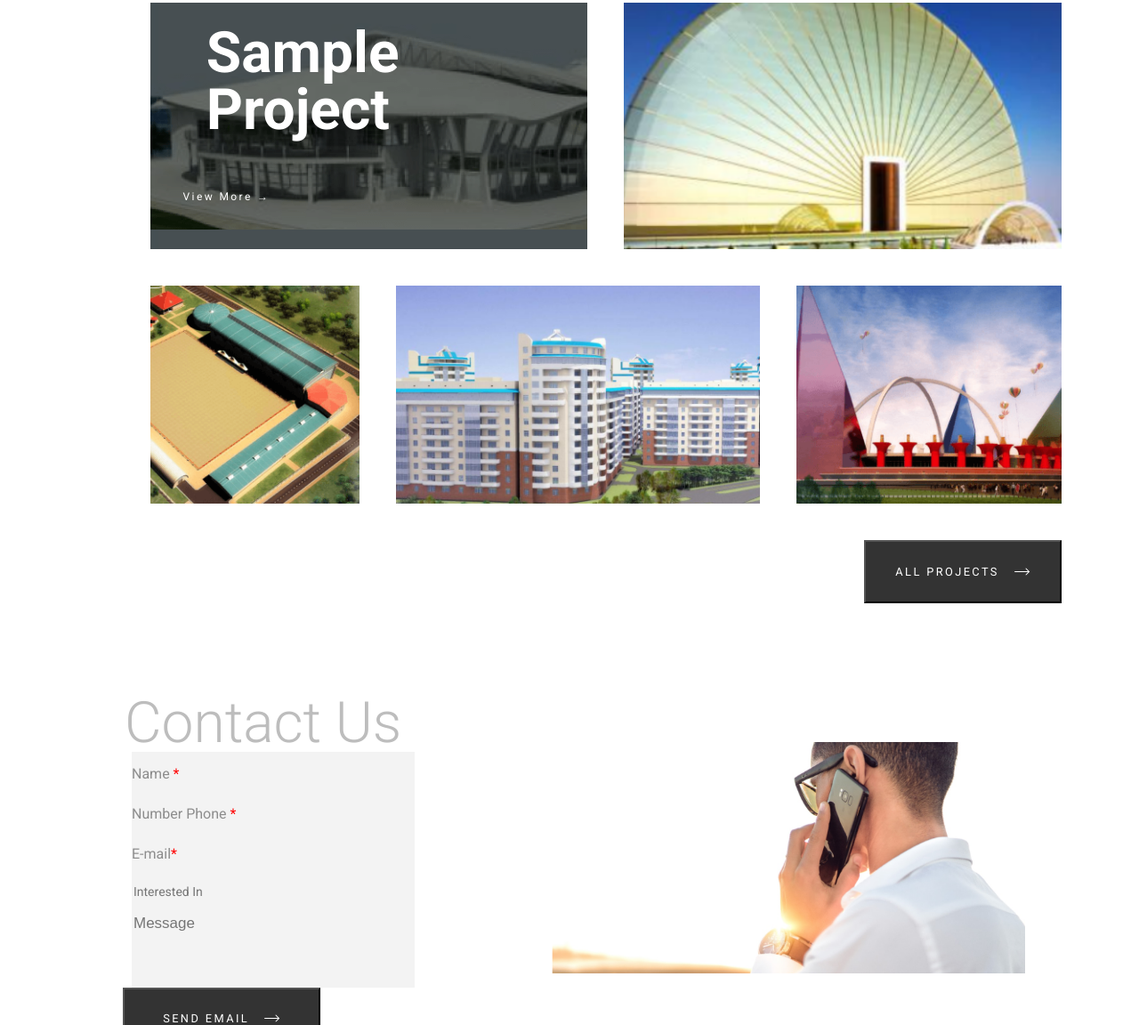
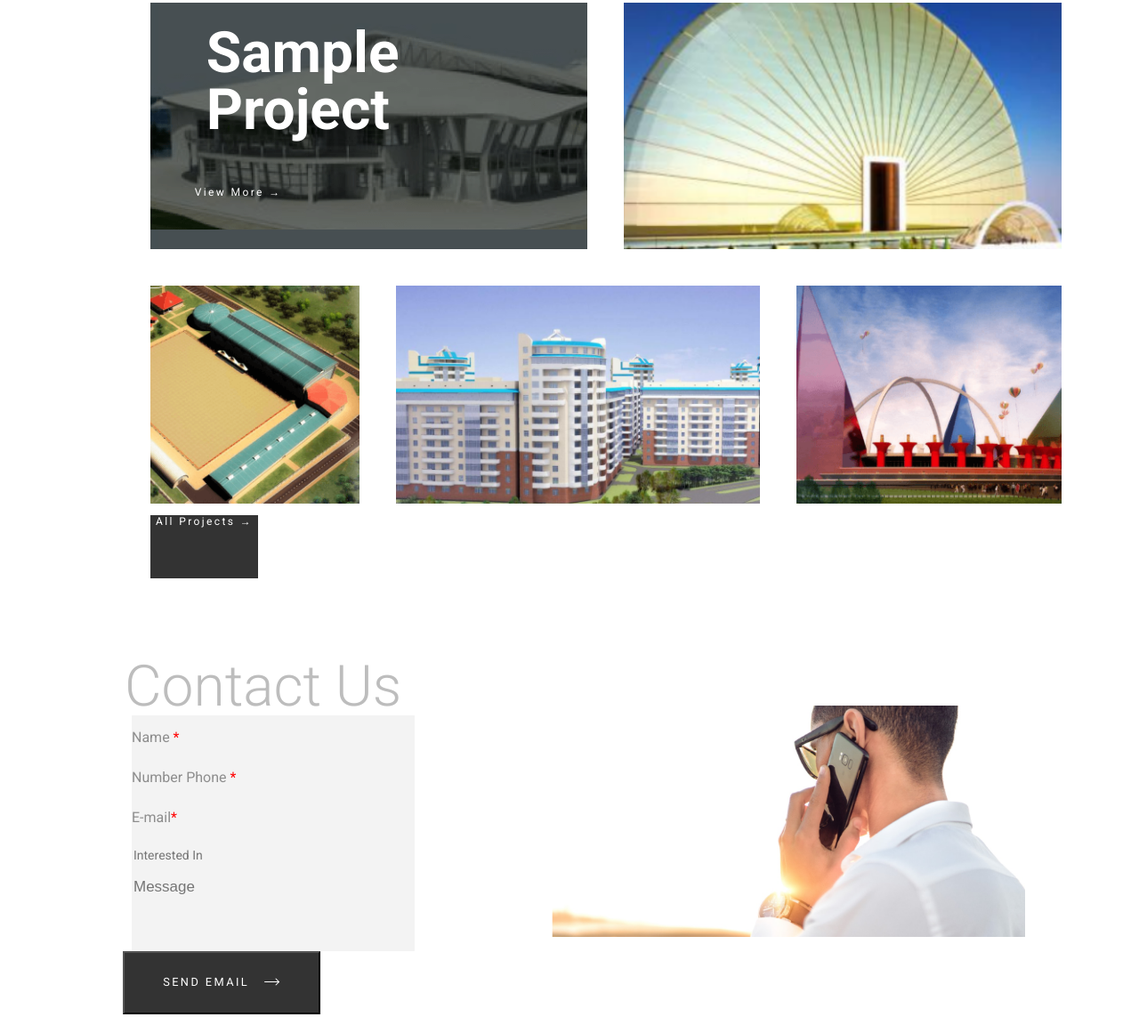
Before and after one commit to gmarry/Project1, a plain HTML site: page Index.html in a window 1280 px wide. Shown: the part 2527-3679 px from the top of the page at 89% size. Drawn offline with Linux system fonts and the light colour scheme; files whose address does not match are found by name.

Commit message:
done transparent__button in main

```diff
--- a/Index.html
+++ b/Index.html
@@ -165,13 +165,23 @@
             src="assets/Images/Img_main/projects5.png"
             alt="link"
           />
+          <div class="button-container">
+            <button class="black__button" onclick="window.location.href='#';">
+              All Projects &rarr;
+            </button>
+          </div>
         </div>
-        <div class="img__button">
+        <!-- <div class="img__button">
           <button class="form_black__button">
             ALL PROJECTS &nbsp
             <img src="./assets/Images/Img_main/ico-shape.svg" alt="icon" />
           </button>
-        </div>
+        </div> -->
+        <!-- <div class="button-container">
+          <button class="black__button" onclick="window.location.href='#';">
+            All Projects &rarr;
+          </button>
+        </div> -->
       </section>
       <section5
         ><section class="contact">
--- a/assets/style.css
+++ b/assets/style.css
@@ -554,10 +554,15 @@ h2 {
   margin-left: 12.8%;
   margin-top: 5%;
 }
-.button-container button.transparent__button {
+section.img div.button-container button.transparent__button {
   color: #fff;
-  margin-left: 13.8%;
-  margin-bottom: 20.7%;
+  padding-right: 13.8%;
+  padding-bottom: 20.7%;
+  /* display: flex;
+  justify-content: space-around; */
+}
+section.img div.img_firstline_link div.button-container {
+  flex-direction: column;
 }
 /* .img_firstline_link button {
   border: none;
@@ -574,6 +579,7 @@ h2 {
   cursor: pointer;
   margin-left: 9.8%;
 } */
+
 .img_secondline {
   max-width: 1100px;
   width: 100%;
@@ -591,16 +597,22 @@ h2 {
   height: 100%; /* Автоматическая высота для сохранения соотношения сторон */
   object-fit: cover;
 }
-
-div.img__button {
+div.button-container button.black__button {
+  color: #fff;
+  /* margin-left: 13.8%;
+  margin-bottom: 20.7%; */
+  display: flex;
+  justify-content: flex-end;
+}
+/* div.img__button {
   margin: 4%;
   width: 100%;
   display: flex;
   justify-content: flex-end;
-}
-.form_black__button {
+} */
+/* .form_black__button {
   justify-self: flex-end;
-}
+} */
 /* .img_secondline_one {
   grid-column: 1/2;
 }
```
